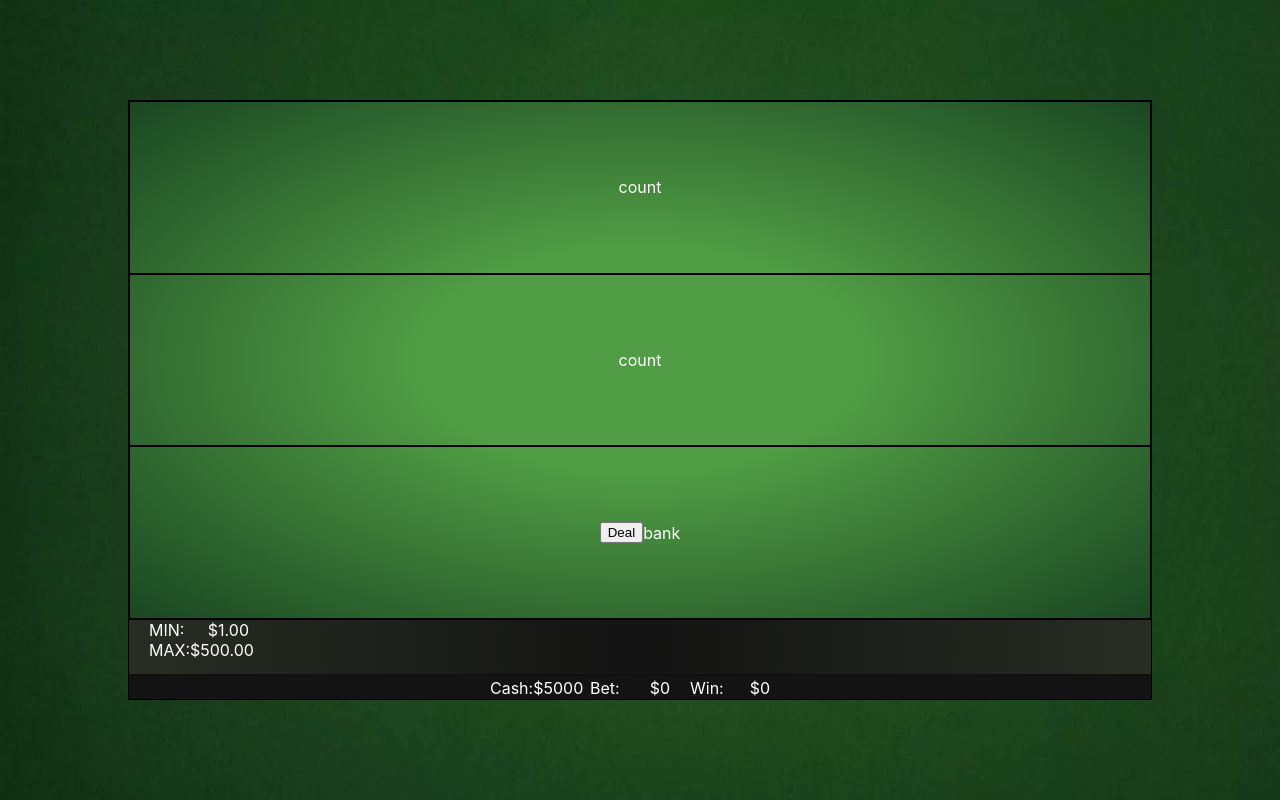
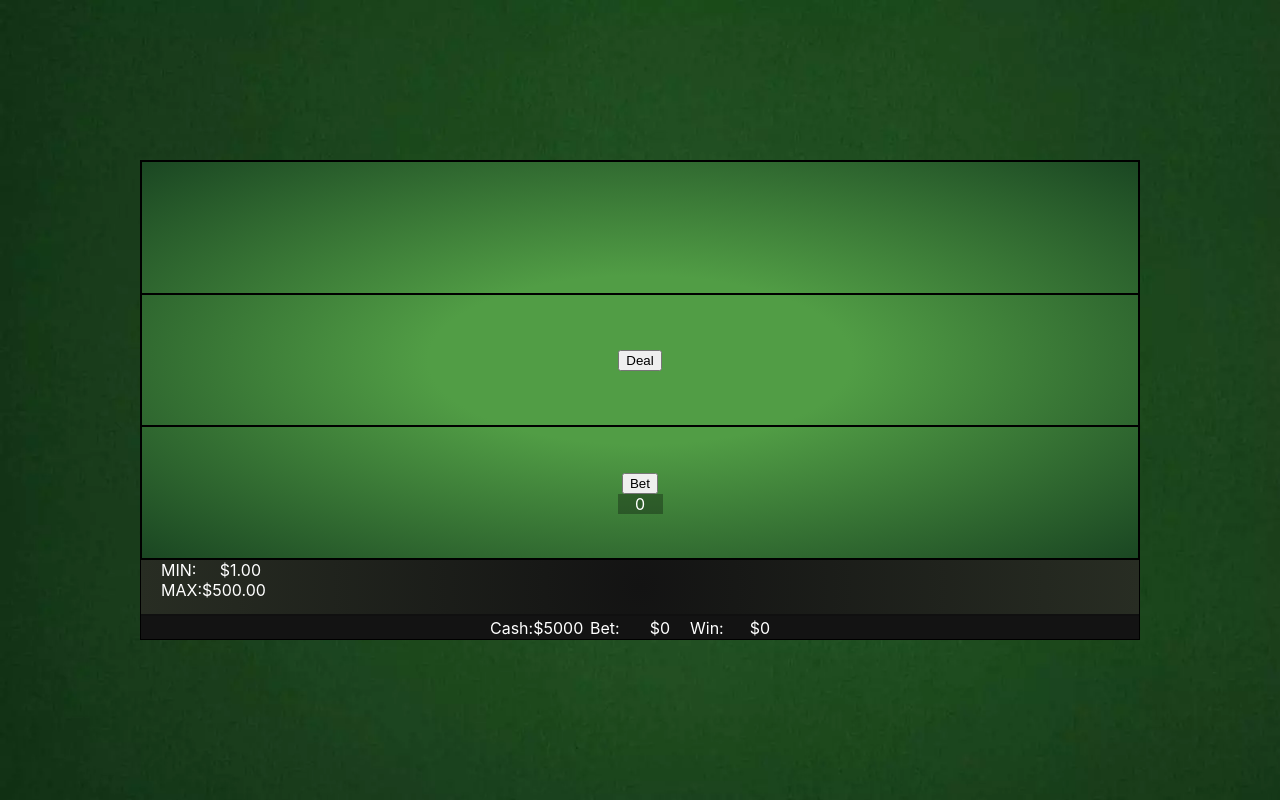
Before and after one commit to DzmitryI/blackjack, a React (Create React App) app: page / in a window 1280 px wide. Both pictures are taken after a click on the button "Start games". Built offline with nearby package versions, Linux system fonts and the light colour scheme.

Commit message:
feat: add userReducer to the project

```diff
--- a/src/app.scss
+++ b/src/app.scss
@@ -1,4 +1,31 @@
 @import "src/styles/mixins";
+
+html, body, div, span, applet, object, iframe,
+h1, h2, h3, h4, h5, h6, p, blockquote, pre,
+a, abbr, acronym, address, big, cite, code,
+del, dfn, em, img, ins, kbd, q, s, samp,
+small, strike, strong, sub, sup, tt, var,
+b, u, i, center,
+dl, dt, dd, ol, ul, li,
+fieldset, form, label, legend,
+table, caption, tbody, tfoot, thead, tr, th, td,
+article, aside, canvas, details, embed,
+figure, figcaption, footer, header, hgroup,
+menu, nav, output, ruby, section, summary,
+time, mark, audio, video {
+  margin: 0;
+  padding: 0;
+  border: 0;
+  font: inherit;
+  vertical-align: baseline;
+}
+article, aside, details, figcaption, figure,
+footer, header, hgroup, menu, nav, section {
+  display: block;
+}
+ol, ul {
+  list-style: none;
+}
 
 body {
   margin: 0;
@@ -31,8 +58,9 @@ code {
   @include flexPosition();
   flex-direction: column;
   width: 80%;
-  max-height: 1600px;
-  height: 600px;
+  max-width: 1000px;
+  height: 60%;
+  max-height: 560px;
   border: 1px solid black;
   box-shadow: inset -1px -2px 2px rgba(13, 14, 19, 0.25), inset 0px 2px 2px rgba(255, 255, 255, 0.1);
 }
--- a/src/components/gameBody/GameBody.tsx
+++ b/src/components/gameBody/GameBody.tsx
@@ -1,34 +1,75 @@
 import React, { FC, MouseEventHandler, useCallback } from 'react';
 import './gameBody.scss';
+import { useDispatch, useSelector } from 'react-redux';
+import { RootReducer } from '../../redux/reducers/rootReducer';
+import { user } from '../../types/user';
 
 const GameBody: FC = () => {
+  const { bet } = useSelector((state: RootReducer) => state.user);
+  const dispatch = useDispatch();
   const onClickHandleDeal: MouseEventHandler<HTMLButtonElement> = useCallback(() => {
     console.log('deal');
   }, []);
+  const onClickDecreaseBet: MouseEventHandler<HTMLButtonElement> = useCallback(() => {
+    console.log('decrease');
+    dispatch({
+      type: user.DECREASE_BET,
+    });
+  }, [dispatch]);
+  const onClickIncreaseBet: MouseEventHandler<HTMLButtonElement> = useCallback(() => {
+    console.log('increase');
+    dispatch({
+      type: user.INCREASE_BET,
+    });
+  }, [dispatch]);
+  const onClickClearBet: MouseEventHandler<HTMLButtonElement> = useCallback(() => {
+    console.log('clear');
+    dispatch({
+      type: user.CLEAR_BET,
+    });
+  }, [dispatch]);
+
   return (
     <section className="game-body">
-
       <div className="dealer-block">
-        <span className="dealer-count">count</span>
+        {bet > 0 && (
+          <>
+            <p className="dealer-count">count</p>
             <div className="dealer-card-wrap">
               <div className="dealer-card dealer-card1" />
               <div className="dealer-card dealer-card2" />
               <div className="dealer-card dealer-card3" />
               <div className="dealer-card dealer-card4" />
             </div>
+          </>
+        )}
       </div>
       <div className="user-block">
-        <span className="user-count">count</span>
+        {bet === 0
+          ? (
+            <div className="deal-wrap">
+              <button type="button" onClick={onClickHandleDeal}>Deal</button>
+            </div>
+          )
+          : (
+            <>
+              <p className="user-count">count</p>
               <div className="user-card-wrap">
                 <div className="user-card user-card1" />
                 <div className="user-card user-card2" />
                 <div className="user-card user-card3" />
                 <div className="user-card user-card4" />
               </div>
+            </>
+          )}
       </div>
       <div className="bank-block">
-        <button type="button" onClick={onClickHandleDeal}>Deal</button>
-        <div>bank</div>
+        <div>
+          {bet > 0 && (<button type="button" onClick={onClickDecreaseBet}>decrease</button>)}
+          <button type="button" onClick={onClickIncreaseBet}>Bet</button>
+          {bet > 0 && (<button type="button" onClick={onClickClearBet}>clear</button>)}
+        </div>
+        <p className="bank-count">{bet}</p>
       </div>
 
     </section>
--- a/src/components/gameBody/gameBody.scss
+++ b/src/components/gameBody/gameBody.scss
@@ -14,4 +14,52 @@
 		height: 100%;
 		border: 1px solid black;
 	}
+
+	.dealer-block {
+		.dealer-count {
+			width: 45px;
+			height: 25px;
+			background: black;
+			margin-right: 20px;
+		}
+		.dealer-card-wrap {
+			@include flexPosition();
+			.dealer-card {
+				width: 65px;
+				height: 80px;
+				border: 1px solid black;
+				border-radius: 4px;
+				margin-right: 5px;
+			}
+		}
+	}
+	.user-block {
+		flex-direction: column;
+		.deal-wrap {
+		}
+		.user-count {
+			width: 45px;
+			height: 25px;
+			background: black;
+		}
+		.user-card-wrap {
+			@include flexPosition();
+			.user-card {
+				width: 75px;
+				height: 100px;
+				border: 1px solid black;
+				border-radius: 4px;
+				margin-right: 5px;
+			}
+		}
+	}
+	.bank-block {
+		flex-direction: column;
+		.bank-count {
+			width: 45px;
+			height: 20px;
+			background: rgba(0,0,0, 0.30);
+			text-align: center;
+		}
+	}
 }
--- a/src/components/gameFooter/GamesFooter.tsx
+++ b/src/components/gameFooter/GamesFooter.tsx
@@ -4,7 +4,7 @@ import { RootReducer } from '../../redux/reducers/rootReducer';
 import './gameFooter.scss';
 
 const GamesFooter: FC = () => {
-  const { cash } = useSelector((state: RootReducer) => state.user);
+  const { cash, bet } = useSelector((state: RootReducer) => state.user);
   return (
     <section className="game-footer">
       <div className="desc-wrap">
@@ -24,7 +24,7 @@ const GamesFooter: FC = () => {
         </div>
         <div className="result-block">
           <span>Bet:</span>
-          <span>$0</span>
+          <span>{`$${bet}`}</span>
         </div>
         <div className="result-block">
           <span>Win:</span>
--- a/src/redux/reducers/userReducer.ts
+++ b/src/redux/reducers/userReducer.ts
@@ -1,17 +1,28 @@
-import { InitialState, userAction } from '../../types/user';
+import { InitialState, user, userBet } from '../../types/user';
 
 const initialState: InitialState = {
   cash: 5000,
+  bet: 0,
 };
 
-export const userReducer = (state = initialState, action: userAction): InitialState => {
+export const userReducer = (state = initialState, action: userBet): InitialState => {
   const { type } = action;
   switch (type) {
-    // case types.:
-    // return {
-    // ...state,
-    // cash: payload,
-    // };
+    case user.INCREASE_BET:
+      return {
+        ...state,
+        bet: state.bet + 1,
+      };
+    case user.DECREASE_BET:
+      return {
+        ...state,
+        bet: state.bet - 1,
+      };
+    case user.CLEAR_BET:
+      return {
+        ...state,
+        bet: 0,
+      };
     default:
       return state;
   }
--- a/src/types/user.ts
+++ b/src/types/user.ts
@@ -1,11 +1,24 @@
 export enum user {
-
+  INCREASE_BET = 'INCREASE_BET',
+  DECREASE_BET = 'DECREASE_BET',
+  CLEAR_BET = 'CLEAR_BET'
 }
 
 export type InitialState = {
-  cash: number
+  cash: number,
+  bet: number,
 }
 
-export interface userAction {
-  type: user;
+export interface increaseBetAction {
+  type: user.INCREASE_BET;
 }
+
+export interface decreaseBetAction {
+  type: user.DECREASE_BET;
+}
+
+export interface clearBetAction {
+  type: user.CLEAR_BET;
+}
+
+export type userBet = increaseBetAction | decreaseBetAction | clearBetAction;
```
Lines whose indentation alone changed are shown as unchanged.
